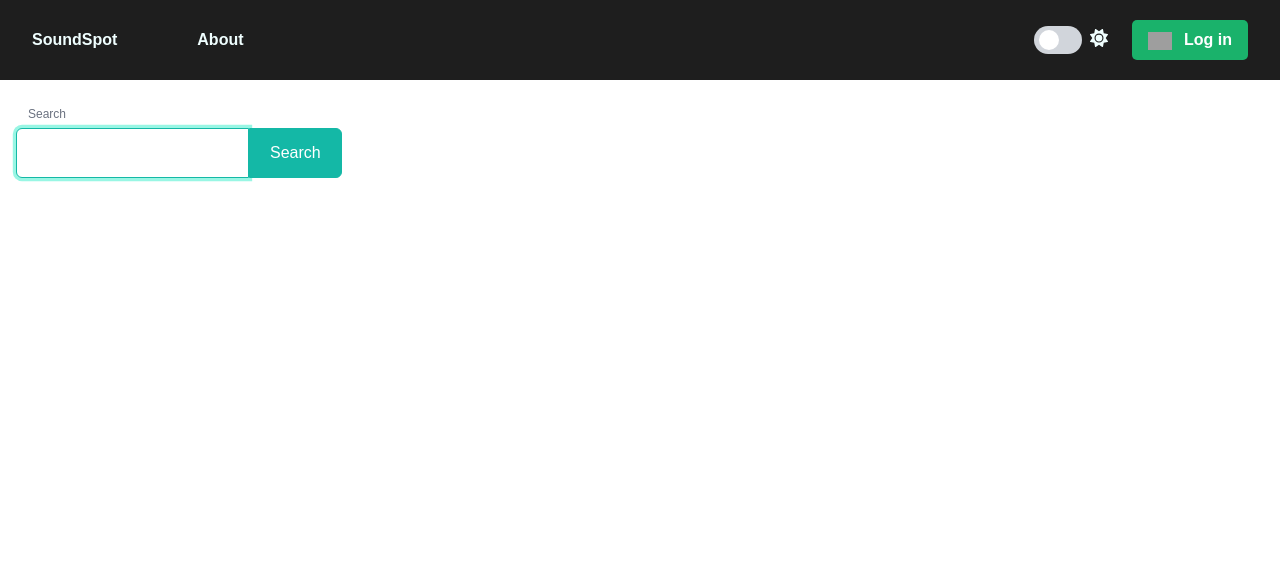
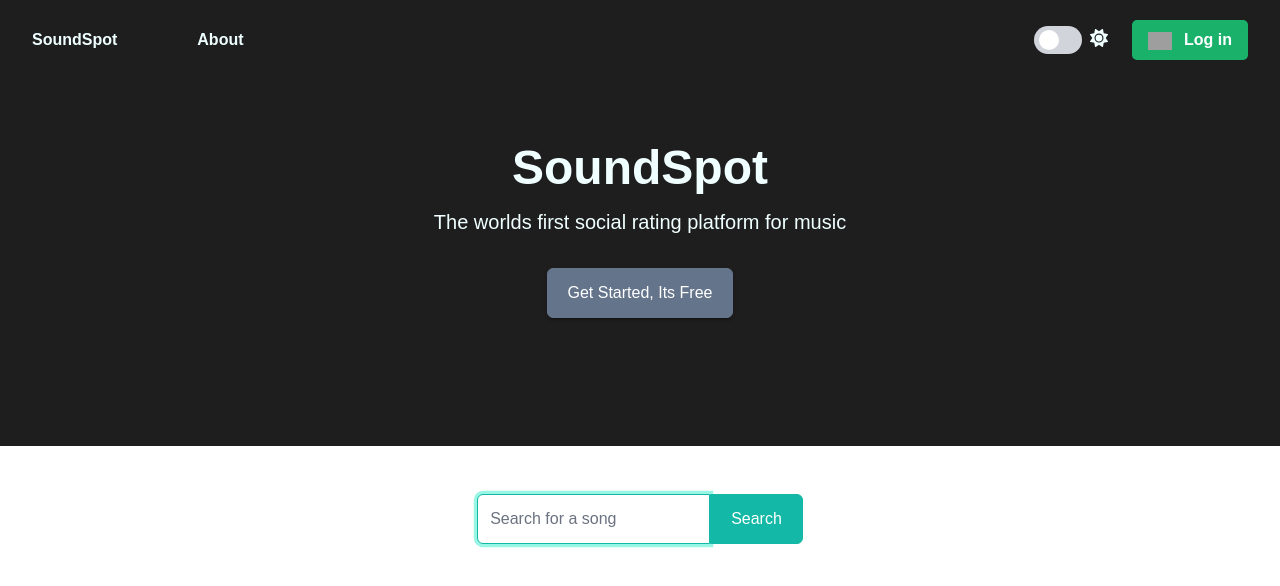
Before and after one commit to tim-rayner/sound-spot, a Nuxt app: page / in a window 1280 px wide. Shown: the top 586 px of the page. Built offline with nearby package versions, Linux system fonts and the light colour scheme; grey boxes are pictures that could not be loaded; a web font is replaced by a local one.

Commit message:
feature: added index page header introduction

```diff
--- a/assets/css/main.css
+++ b/assets/css/main.css
@@ -8,3 +8,9 @@
   @tailwind components;
   @tailwind utilities;
 }
+
+/*
+STANDARDISATION
+  Y-AXIS GUTTER: my-4
+  X-AXIS GUTTER: mx-3
+*/
--- a/components/spotify/Search.vue
+++ b/components/spotify/Search.vue
@@ -31,16 +31,20 @@ const fieldKeyPress = (event: any) => {
 
 <template>
   <div class="m-4">
-    <div class="flex flex-row">
-      <span class="p-float-label">
+    <div
+      class="flex flex-row w-fit"
+      :class="{ 'mx-auto  align-middle': spotlightSearch }"
+    >
+      <span :class="{ 'p-float-label': !spotlightSearch }">
         <InputText
           id="search"
           v-model="searchQuery"
           :onKeypress="fieldKeyPress"
           :autofocus="true"
           class="rounded-r-none"
+          :placeholder="spotlightSearch ? 'Search for a song' : ''"
         />
-        <label for="search">Search</label>
+        <label for="search" v-if="!spotlightSearch">Search</label>
       </span>
       <Button @click="search" class="rounded-l-none" :loading="searchLoading"
         >Search</Button
--- a/components/spotlight/SearchResult.vue
+++ b/components/spotlight/SearchResult.vue
@@ -5,7 +5,9 @@ const props = defineProps<{
 </script>
 
 <template>
-  <div class="relative shadow-2xl hover:cursor-pointer">
+  <div
+    class="relative shadow-2xl hover:cursor-pointer rounded-lg overflow-hidden"
+  >
     <div class="bg-image">
       <img :src="searchResult.album.images[0].url" class="z-10 w-fit h-fit" />
     </div>
@@ -14,7 +16,7 @@ const props = defineProps<{
     ></div>
 
     <div
-      class="content absolute top-0 left-0 right-0 bottom-0 z-50 text-[#f0ffff]"
+      class="content absolute top-0 left-0 right-0 bottom-0 z-50 text-[#f0ffff] p-3"
     >
       <h3 class="text-2xl">{{ searchResult.name }}</h3>
       <p>{{ searchResult.artists[0].name }}</p>
--- a/pages/index.vue
+++ b/pages/index.vue
@@ -1,5 +1,14 @@
 <script lang="ts" setup></script>
 <template>
+  <div
+    class="header text-center py-12 pb-32 bg-[#1e1e1e] text-[#f0ffff] dark:bg-white dark:text-[#1e1e1e]"
+  >
+    <h1 class="text-5xl font-bold my-4">SoundSpot</h1>
+    <h3 class="text-xl">The worlds first social rating platform for music</h3>
+    <Button class="mt-8" severity="secondary" raised
+      >Get Started, Its Free</Button
+    >
+  </div>
   <SpotifySearch class="my-12" :spotlight-search="true" />
 </template>
 <style></style>
```
